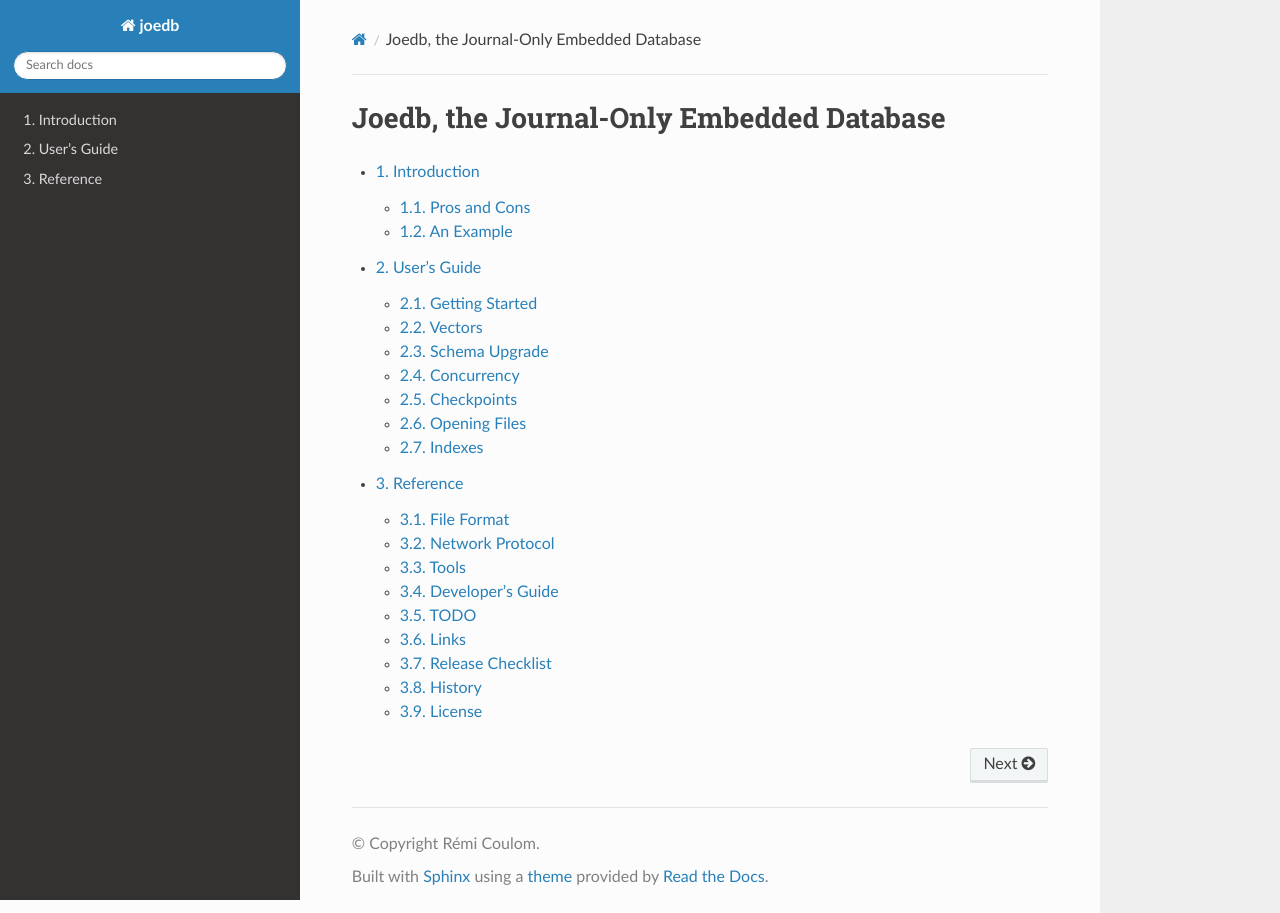
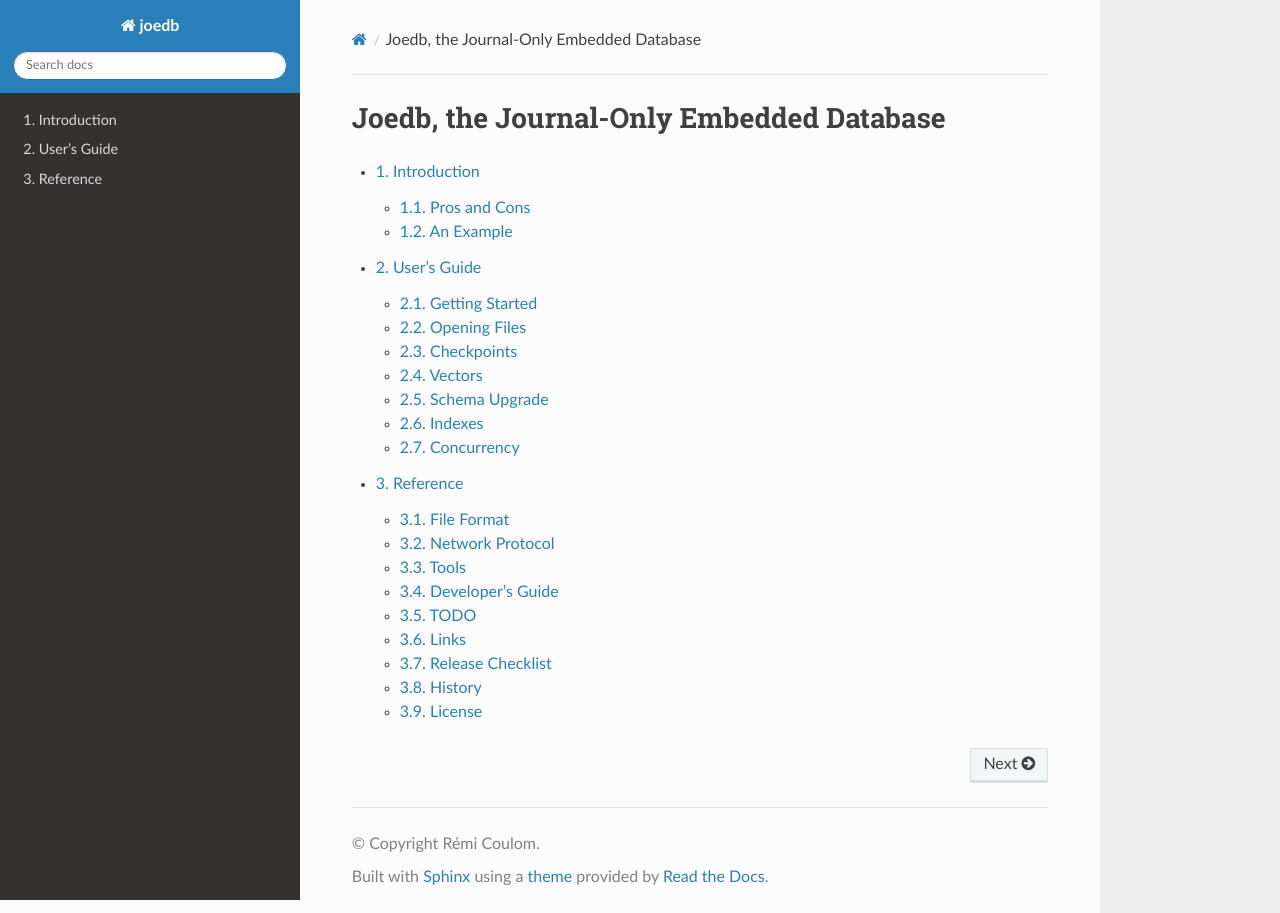
Before and after one commit to Remi-Coulom/joedb, a Sphinx documentation site: the page built from doc/source/index.rst, in a window 1280 px wide. Built offline with Sphinx 7.4.7 and the Read the Docs theme 2.0.0, drawn with Linux system fonts in a browser that asks for light colours; formulas are drawn with MathJax 3.

Commit message:
doc order

```diff
--- a/doc/source/users_guide.rst
+++ b/doc/source/users_guide.rst
@@ -5,9 +5,9 @@ User's Guide
    :maxdepth: 2
 
    getting_started
+   opening_files
+   checkpoints
    vectors
    schema_upgrade
+   indexes
    concurrency
-   checkpoints
-   opening_files
-   indexes
```
